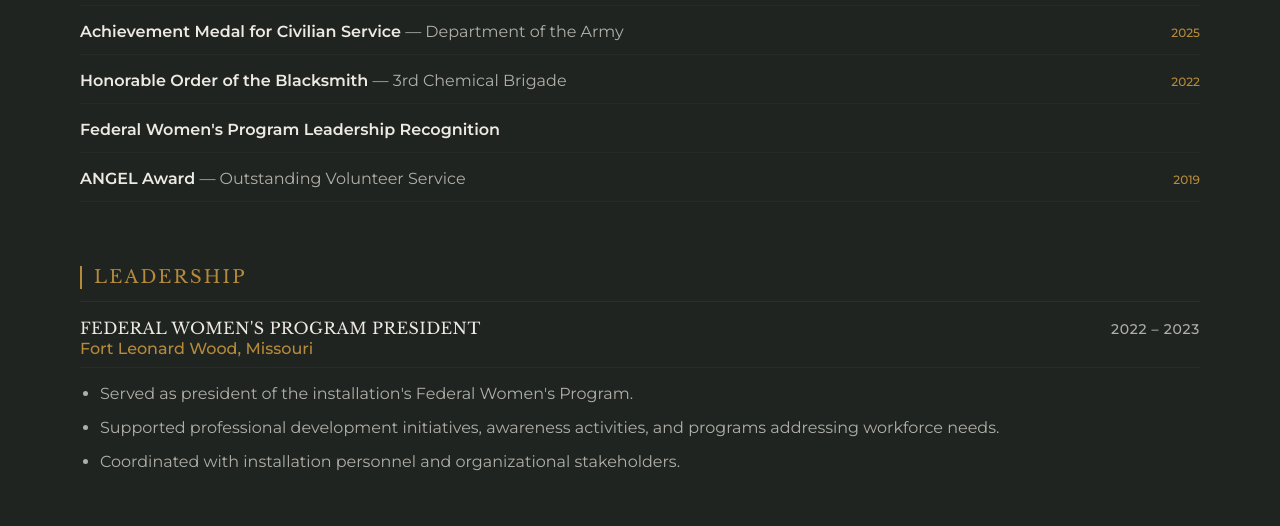
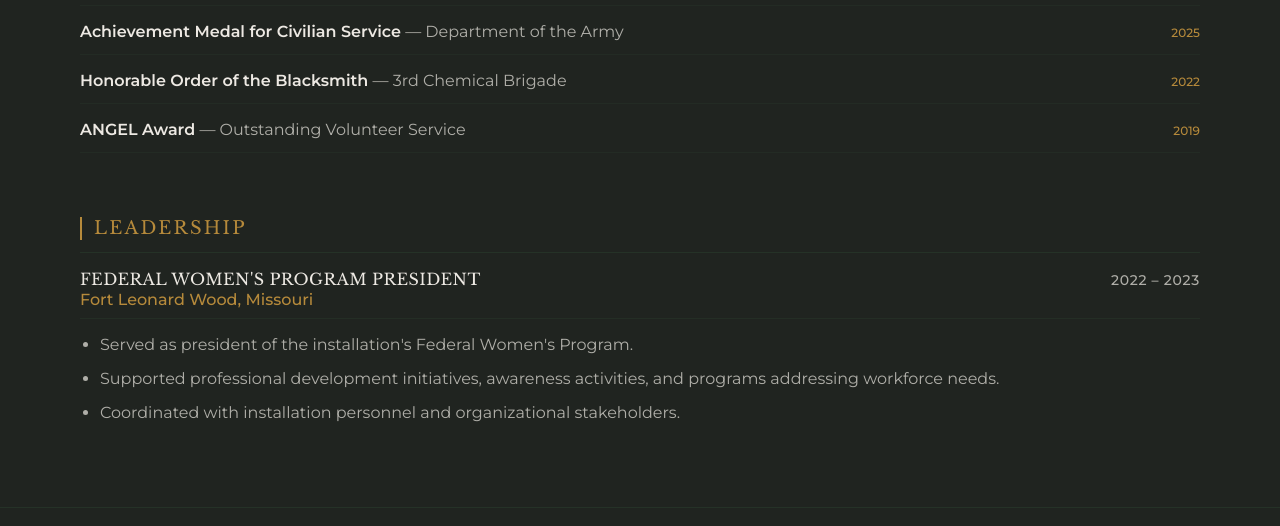
Before and after one commit to TheOddPhoenix/AmandaLSullivan, a website: page resume/index.html in a window 1280 px wide. Shown: the part 2996-3522 px from the top of the page. Drawn offline with nearby package versions, Linux system fonts and the light colour scheme.

Commit message:
Remove unverified standalone award from portfolio résumé

```diff
--- a/resume/index.html
+++ b/resume/index.html
@@ -329,12 +329,6 @@
 
           <li class="flex flex-col sm:flex-row sm:items-baseline justify-between border-b border-forestGreen/20 pb-2">
             <div>
-              <span class="font-semibold text-warmIvory">Federal Women's Program Leadership Recognition</span>
-            </div>
-          </li>
-
-          <li class="flex flex-col sm:flex-row sm:items-baseline justify-between border-b border-forestGreen/20 pb-2">
-            <div>
               <span class="font-semibold text-warmIvory block sm:inline">ANGEL Award</span>
               <span class="text-mutedIvory"> — Outstanding Volunteer Service</span>
             </div>
```
